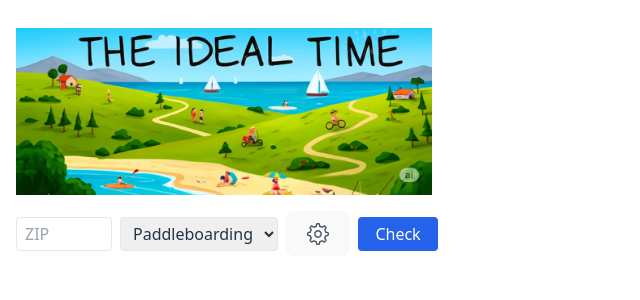
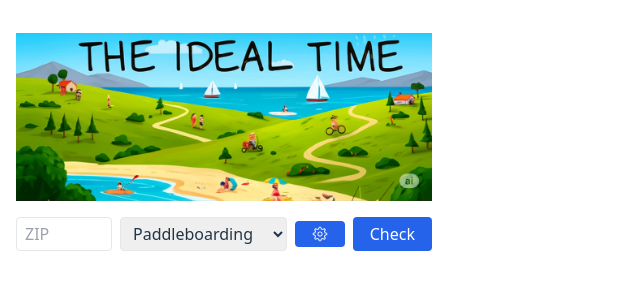
Before and after one commit to wtlebo/the-ideal-time, a React (Vite) app in the folder client/: page / in a window 1280 px wide. Shown: the top 300 px of the page, without its empty margins (0-640 px from the left). Built offline with nearby package versions, Linux system fonts and the light colour scheme.

Commit message:
settings button color

```diff
--- a/client/src/App.jsx
+++ b/client/src/App.jsx
@@ -204,10 +204,10 @@ function App() {
         </select>
         <button
           onClick={() => setShowSettings(!showSettings)}
-          className="text-gray-600 hover:text-black"
+          className="bg-blue-600 text-white px-4 py-1 rounded flex items-center justify-center"
           title="Scoring Preferences"
         >
-          <GearIcon className="w-6 h-6" />
+          <GearIcon className="w-4 h-4" />
         </button>
         <button
           onClick={fetchConditions}
```
